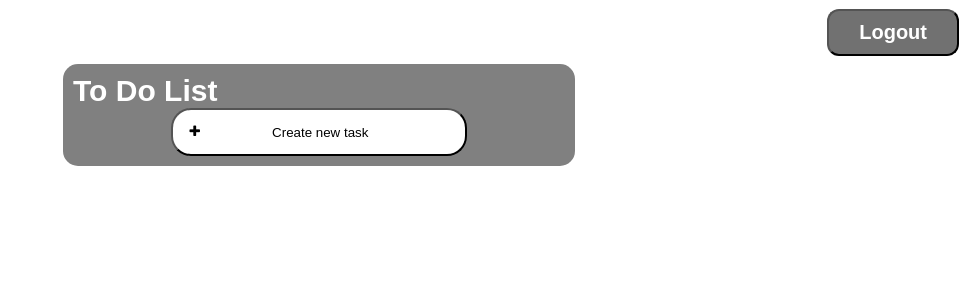
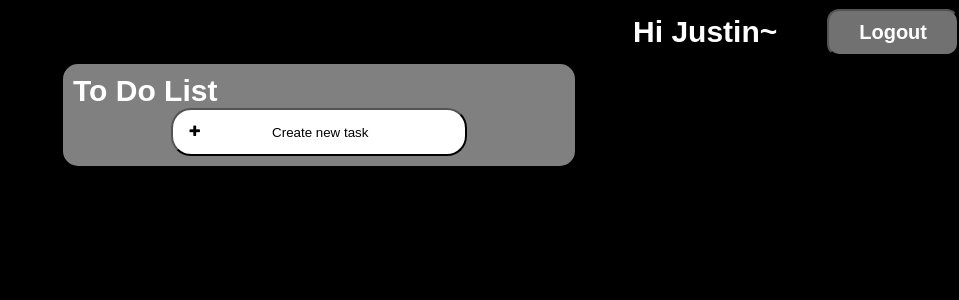
Before and after one commit to kobslbj/GDSC-FullStack-Training, a Next.js app in the folder todolist/: page / in a window 1280 px wide. Shown: the top 300 px of the page, without its empty margins (321-1280 px from the left). Built offline with nearby package versions, Linux system fonts and the light colour scheme.

Commit message:
fix: page background color v2

```diff
--- a/todolist/src/app/globals.css
+++ b/todolist/src/app/globals.css
@@ -14,8 +14,10 @@ html,
 body {
   max-width: 100vw;
   overflow-x: hidden;
-  color: var(--foreground);
-  background: var(--background);
+  /* color: var(--foreground); */
+  color: white;
+  /* background: var(--background); */
+  background-color: black;
   font-family: Arial, Helvetica, sans-serif;
   -webkit-font-smoothing: antialiased;
   -moz-osx-font-smoothing: grayscale;
```
